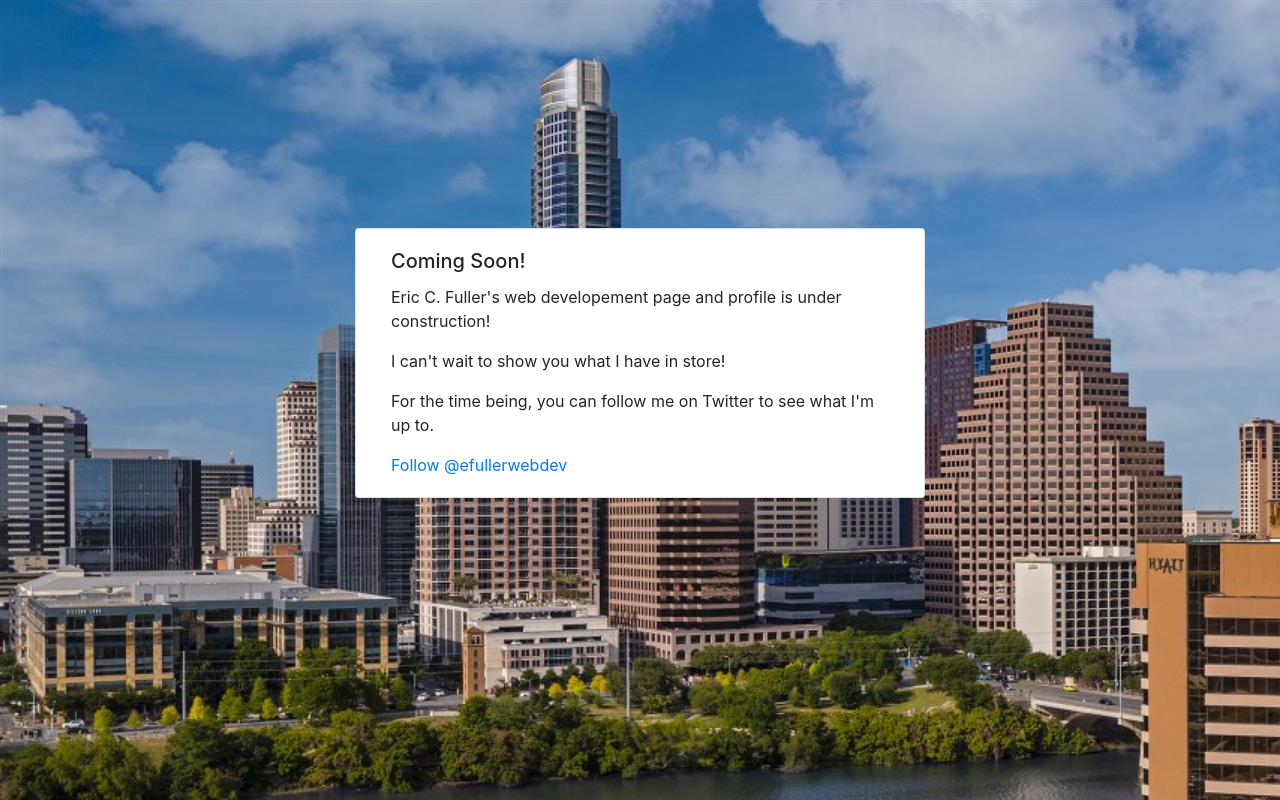
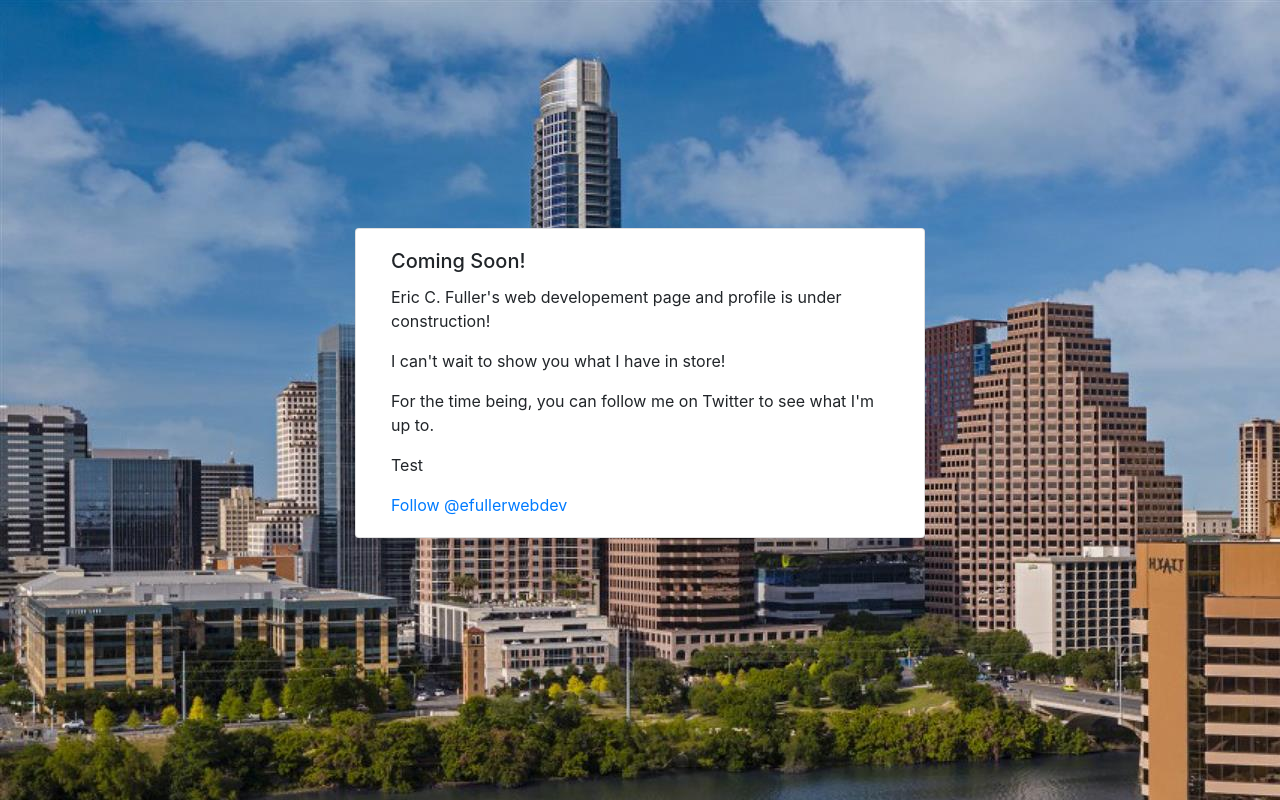
Before and after one commit to efuller82/under-construction, a plain HTML site: page index.html in a window 1280 px wide. Drawn offline with nearby package versions, Linux system fonts and the light colour scheme.

Commit message:
bluehost test

```diff
--- a/index.html
+++ b/index.html
@@ -26,6 +26,7 @@
                     <p class="card-text">Eric C. Fuller's web developement page and profile is under construction!</p>
                     <p class="card-text">I can't wait to show you what I have in store!</p>
                     <p class="card-text">For the time being, you can follow me on Twitter to see what I'm up to.</p>
+                    <p class="card-text">Test</p>
                     <a href="https://twitter.com/efullerwebdev?ref_src=twsrc%5Etfw" class="twitter-follow-button"
                         data-show-count="false">Follow @efullerwebdev</a>
                     <script async src="https://platform.twitter.com/widgets.js" charset="utf-8"></script>
```
